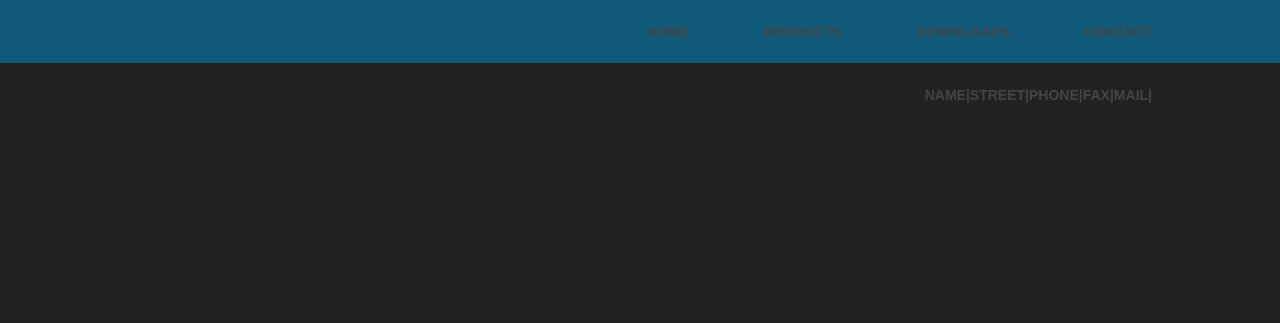
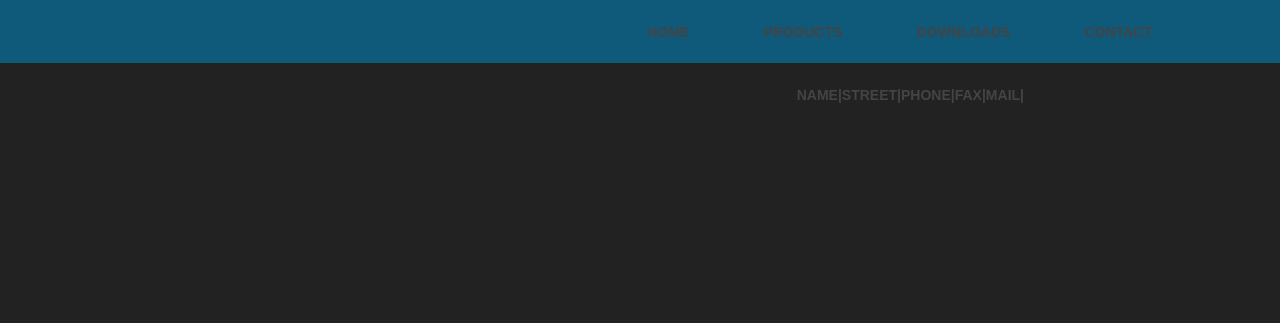
Before and after one commit to beastofrock/php, a PHP site: page / in a window 1280 px wide. Shown: the top 323 px of the page. Run offline with PHP 8.4, Linux system fonts and the light colour scheme.

Commit message:
Update index.php

```diff
--- a/index.php
+++ b/index.php
@@ -20,7 +20,7 @@
     </div>
   </header>
 <footer>
-    <div class="container">
+    <div class="containerfooter">
       <h1 class="logo"></h1>
       <nav>
         <ul>
```
